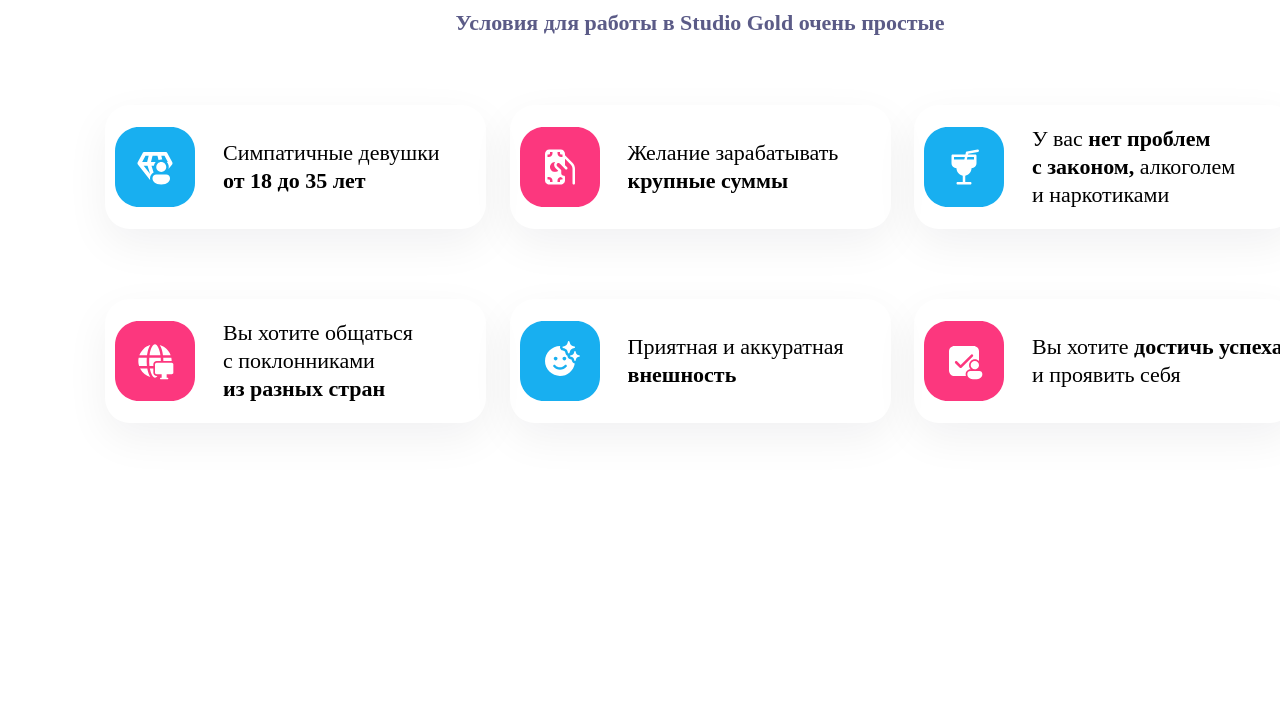
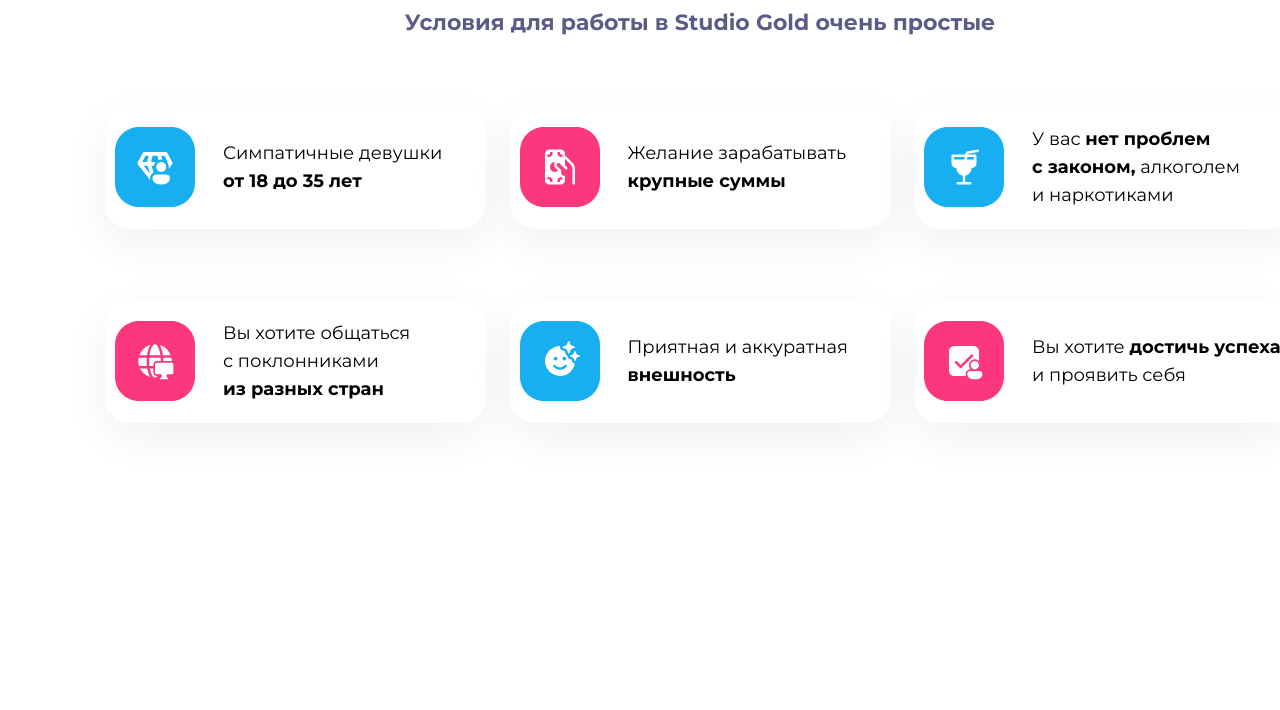
Before and after one commit to Baxrombekov-Sanjar/studiogold_withTeam, a plain HTML site: page index.html in a window 1280 px wide. Shown: the part 90-800 px from the top of the page. Drawn offline with Linux system fonts and the light colour scheme.

Commit message:
full done

```diff
--- a/scss/blocks/_usloviya.scss
+++ b/scss/blocks/_usloviya.scss
@@ -1,5 +1,5 @@
 *{
-    font-family: none;
+    font-family: 'Montserrat', sans-serif;
 }
 :root{
     // --border: 1px solid black;
@@ -40,7 +40,7 @@
                 div{
                     margin-left: 28px;
                     p{
-                        font-size: 22px;
+                        font-size: 18px;
                         line-height: 28px;
                         span{
                             font-weight: bolder;
@@ -58,7 +58,7 @@
                 div{
                     margin-left: 28px;
                     p{
-                        font-size: 22px;
+                        font-size: 18px;
                         line-height: 28px;
                         span{
                             font-weight: bolder;
@@ -76,7 +76,7 @@
                 div{
                     margin-left: 28px;
                     p{
-                        font-size: 22px;
+                        font-size: 18px;
                         line-height: 28px;
                         span{
                             font-weight: bolder;
@@ -99,7 +99,7 @@
                 div{
                     margin-left: 28px;
                     p{
-                        font-size: 22px;
+                        font-size: 18px;
                         line-height: 28px;
                         span{
                             font-weight: bolder;
@@ -117,7 +117,7 @@
                 div{
                     margin-left: 28px;
                     p{
-                        font-size: 22px;
+                        font-size: 18px;
                         line-height: 28px;
                         span{
                             font-weight: bolder;
@@ -135,7 +135,7 @@
                 div{
                     margin-left: 28px;
                     p{
-                        font-size: 22px;
+                        font-size: 18px;
                         line-height: 28px;
                         span{
                             font-weight: bolder;
```
Also changed, not shown: css/main.css.
